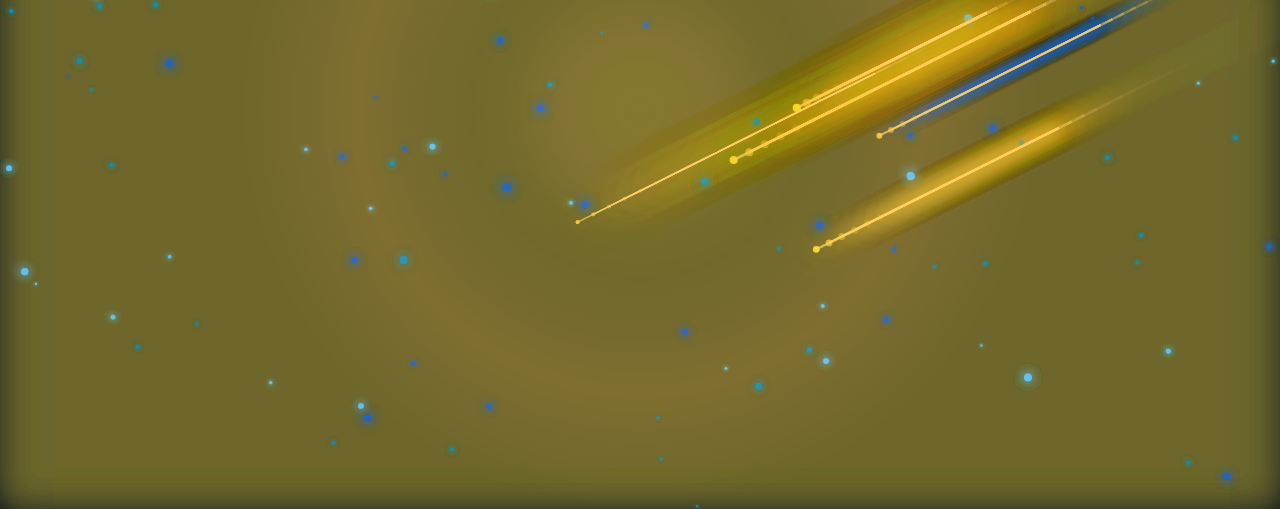
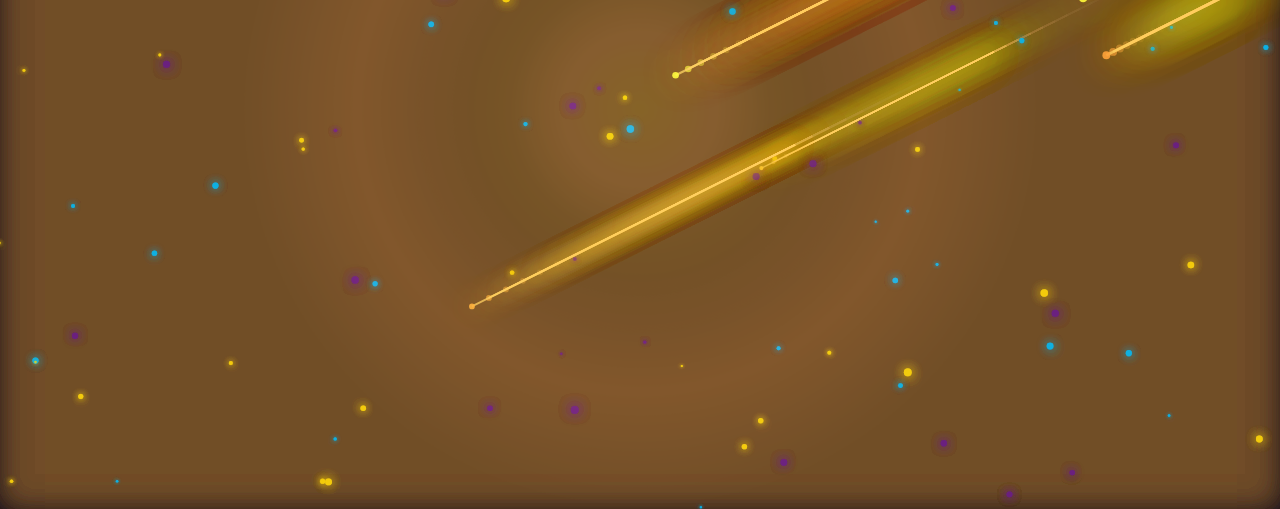
Before and after one commit to Kyei08/cosmic-portfolio, a website built with Vite: page src/index.html in a window 1280 px wide. Shown: the part 291-800 px from the top of the page. Built offline with nearby package versions, Linux system fonts and the light colour scheme; animation ran at ten frames a second.

```diff
--- a/src/index.html
+++ b/src/index.html
@@ -7,6 +7,19 @@
   <link rel="stylesheet" href="./css/main.css">
   <link rel="stylesheet" href="./css/animations.css">
   <link rel="stylesheet" href="./css/content.css">
+
+  <style>
+  .particle-canvas {
+    position: fixed;
+    top: 0;
+    left: 0;
+    width: 100vw;
+    height: 100vh;
+    z-index: -1;
+    pointer-events: none;
+  }
+</style>
+
 </head>
 <body>
   <!-- Background Elements -->
@@ -32,5 +45,6 @@
   </div>
 
   <script type="module" src="./js/main.js"></script>
+  <script src="https://cdnjs.cloudflare.com/ajax/libs/gsap/3.12.2/gsap.min.js"></script>
 </body>
 </html>
--- a/src/js/particles.js
+++ b/src/js/particles.js
@@ -12,55 +12,47 @@
   let width = canvas.width = window.innerWidth;
   let height = canvas.height = window.innerHeight;
 
-  // ===== COLOR SCHEME ROTATION =====
-  const COLOR_SCHEMES = [
+  // ===== COLOR THEMES =====
+  const COLOR_THEMES = [
     { // Cosmic Purple (default)
       bg: 'rgba(10, 10, 26, 0.15)',
-      particles: [
-        'rgba(106, 30, 127, 0.8)',  // Purple
-        'rgba(255, 215, 0, 0.7)',   // Gold
-        'rgba(0, 191, 255, 0.6)'    // Blue
-      ]
+      particles: ['rgba(106, 30, 127, 0.8)', 'rgba(255, 215, 0, 0.7)', 'rgba(0, 191, 255, 0.6)']
     },
-    { // Deep Blue
-      bg: 'rgba(5, 15, 30, 0.15)',
-      particles: [
-        'rgba(30, 100, 200, 0.8)',
-        'rgba(100, 200, 255, 0.7)',
-        'rgba(0, 150, 200, 0.6)'
-      ]
+    { // Deep Space
+      bg: 'rgba(16, 5, 36, 0.15)',
+      particles: ['rgba(159, 39, 176, 0.8)', 'rgba(255, 152, 0, 0.7)', 'rgba(0, 188, 212, 0.6)']
     },
-    { // Space Green
-      bg: 'rgba(5, 20, 15, 0.15)',
-      particles: [
-        'rgba(30, 150, 80, 0.8)',
-        'rgba(180, 220, 50, 0.7)',
-        'rgba(0, 200, 150, 0.6)'
-      ]
+    { // Nebula
+      bg: 'rgba(5, 20, 30, 0.15)',
+      particles: ['rgba(63, 81, 181, 0.8)', 'rgba(255, 87, 34, 0.7)', 'rgba(0, 230, 118, 0.6)']
     }
   ];
 
-  // Select random scheme on load
-  const scheme = COLOR_SCHEMES[Math.floor(Math.random() * COLOR_SCHEMES.length)];
+  let currentTheme = 0;
+  let nextThemeChange = performance.now() + 15000; // 15-second intervals
 
   // ===== PARTICLES =====
-  const particles = new Array(120).fill().map(() => ({
+  const particles = new Array(120).fill().map(() => {
+    const theme = COLOR_THEMES[currentTheme];
+    return {
       x: Math.random() * width,
       y: Math.random() * height,
       size: Math.random() * 3 + 1,
-    color: scheme.particles[Math.floor(Math.random() * scheme.particles.length)],
+      color: theme.particles[Math.floor(Math.random() * theme.particles.length)],
+      originalColor: theme.particles[Math.floor(Math.random() * theme.particles.length)],
       speedX: (Math.random() - 0.5) * 0.1,
       speedY: (Math.random() - 0.5) * 0.1,
       orbitRadius: Math.random() * 40 + 10,
       angle: Math.random() * Math.PI * 2,
       frequency: Math.random() * 0.003 + 0.001
-  }));
+    };
+  });
 
-  // ===== SHOOTING STARS (ORIGINAL FAST VERSION) =====
+  // ===== SHOOTING STARS =====
   const shootingStars = Array(5).fill().map(() => ({
     x: width + Math.random() * 300,
     y: Math.random() * height * 0.3,
-    speed: Math.random() * 6 + 3, // Fast speed preserved
+    speed: Math.random() * 6 + 3,
     size: Math.random() * 2 + 1,
     trail: [],
     lastUpdate: performance.now(),
@@ -69,8 +61,14 @@
 
   // ===== RENDER LOOP =====
   function animate(timestamp) {
-    // Use selected color scheme background
-    ctx.fillStyle = scheme.bg;
+    // Theme cycling (every 15s)
+    if (timestamp > nextThemeChange) {
+      currentTheme = (currentTheme + 1) % COLOR_THEMES.length;
+      nextThemeChange = timestamp + 15000;
+    }
+
+    // Background (current theme)
+    ctx.fillStyle = COLOR_THEMES[currentTheme].bg;
     ctx.fillRect(0, 0, width, height);
 
     // Particles
@@ -90,7 +88,7 @@
       ctx.fill();
     });
 
-    // Shooting Stars (EXACTLY AS YOU SPECIFIED)
+    // Shooting Stars
     shootingStars.forEach(star => {
       const deltaTime = Math.min(timestamp - star.lastUpdate, 32);
       star.lastUpdate = timestamp;
```
Lines whose indentation alone changed are shown as unchanged.
